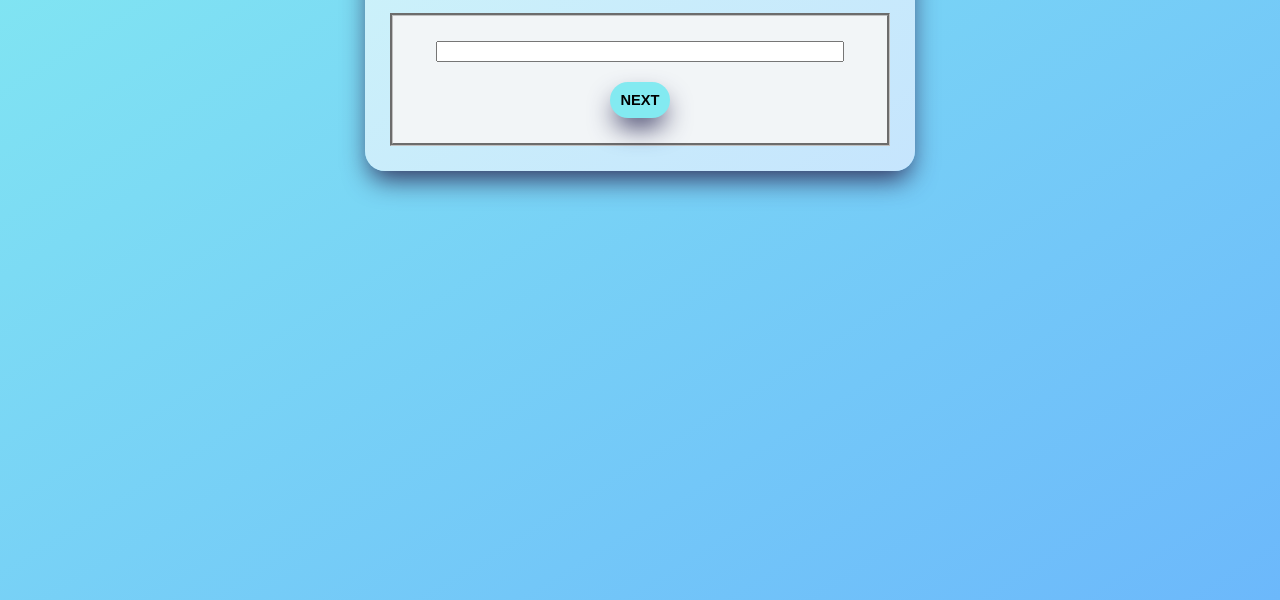
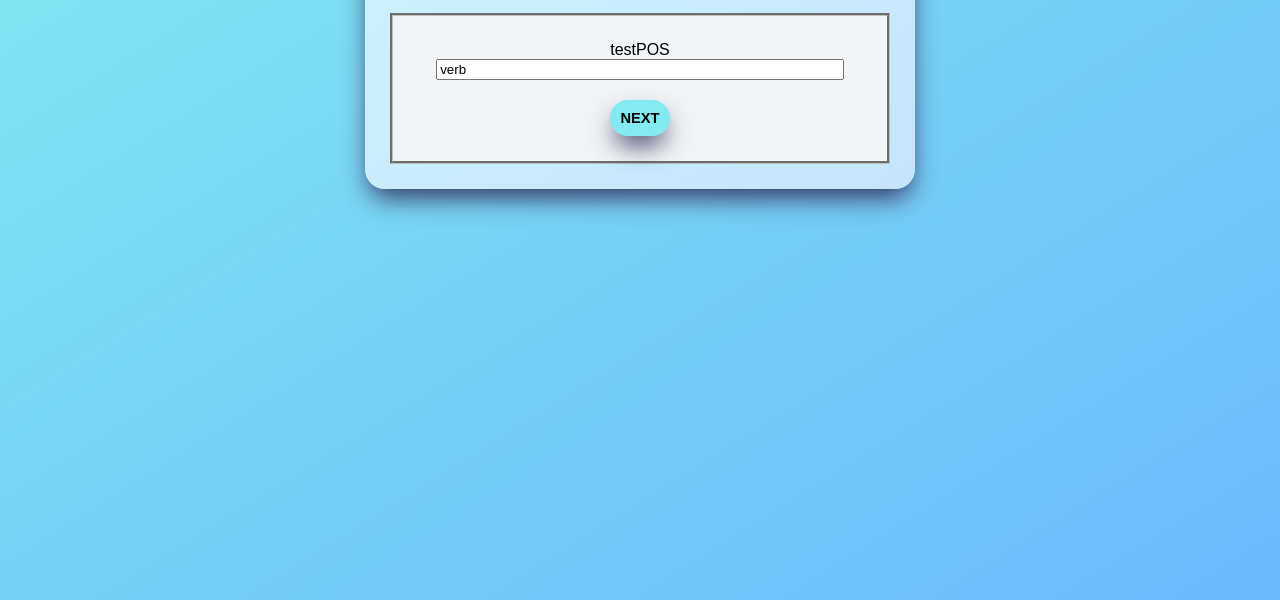
Before and after one commit to AidenSPS/MadLibs, a plain HTML site: page player.html in a window 1280 px wide. Shown: the part 200-800 px from the top of the page. Drawn offline with Linux system fonts and the light colour scheme.

```diff
--- a/script.js
+++ b/script.js
@@ -143,12 +143,13 @@ function playerSetup(){ //Sets up the Player's Interface
   instructions.innerHTML=("Find a wacky word to replace, can be anything within the part of speech that is given.");
 
   //Div that displays the new modified story with all the parts of speech replacing the words that were initially there
-  let pOS = document.createElement("div");
-  pOS.setAttribute("id","POS");
-  window.actionbox.appendChild(pOS);
+  let posDiv = document.createElement("div");
+  posDiv.setAttribute("id","posDiv");
+  window.actionbox.appendChild(posDiv);
 
   //usersInput that changes the value on the screen with the input's value
   let replaceWord = document.createElement("input");
+  replaceWord.value = "verb";
   replaceWord.setAttribute("id","newWord");
   window.actionbox.appendChild(replaceWord);
 
@@ -161,8 +162,8 @@ function playerSetup(){ //Sets up the Player's Interface
   firstReplacement();
 }
 
-function firstReplacement(){ //This is going to display the first modified item in the JSON.stringify array from function donePOS()
-  let pOS = document.getElementById("POS");
+function firstReplacement(){ //This is going to display the first modified item in the JSON.stringify array from function donePOS();
+  let posDivVal = document.getElementById("posDiv");
   let replacements = localStorage.getItem('relpacements');
-  pOS.innerText = replacements[0]; //Visits notes for more information
+  posDivVal.innerHTML = "testPOS"; //Visits notes for more information
 }
```
Also changed, not shown: player.html (+1 -1 lines), notes.txt.
